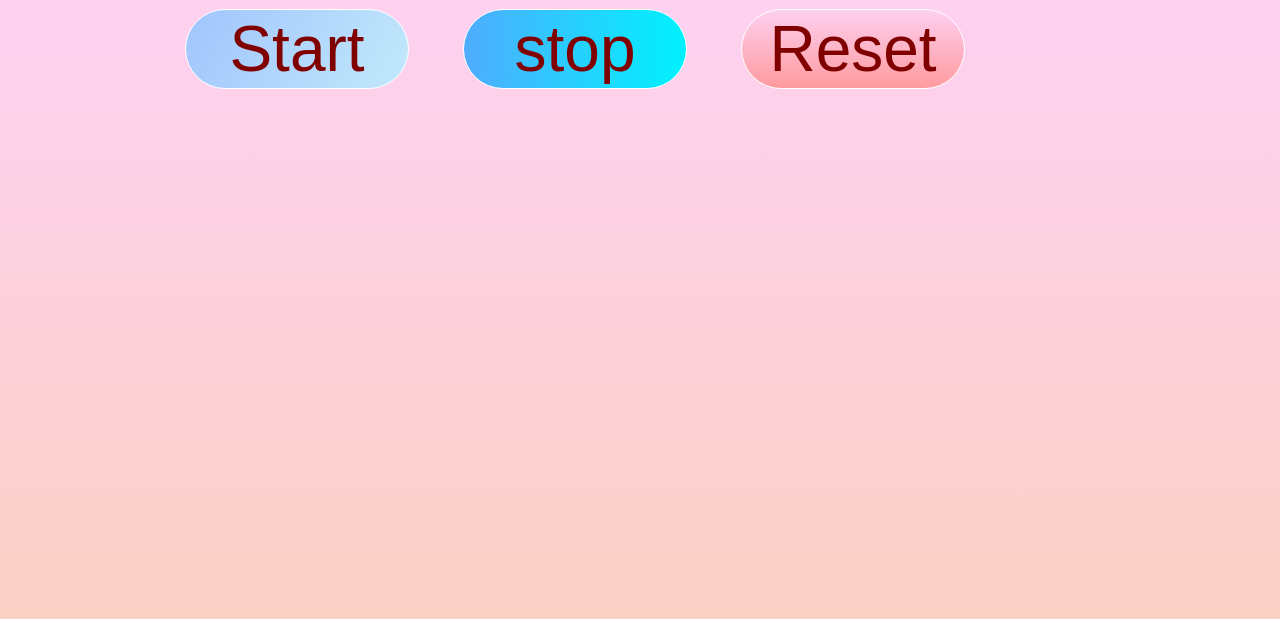
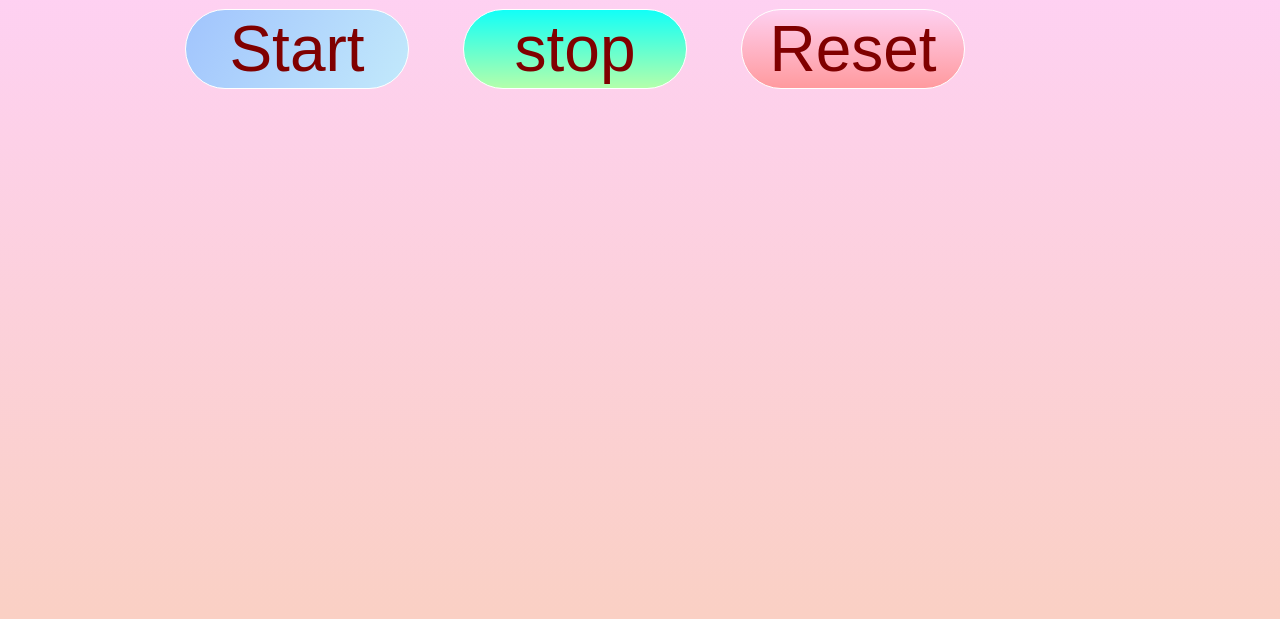
Before and after one commit to Kumardeepak28/Stopwatch, a plain HTML site: page index.html in a window 1280 px wide. Shown: the part 181-800 px from the top of the page. Drawn offline with Linux system fonts and the light colour scheme.

Commit message:
stopwatch

```diff
--- a/style.css
+++ b/style.css
@@ -35,7 +35,7 @@ button {
 }
 #stop {
     color: #800000;
-    background-image: linear-gradient(to right, #4facfe 0%, #00f2fe 100%);
+    background-image: linear-gradient(to top, #b3ffab 0%, #12fff7 100%);
 }
 
 #reset {
```
